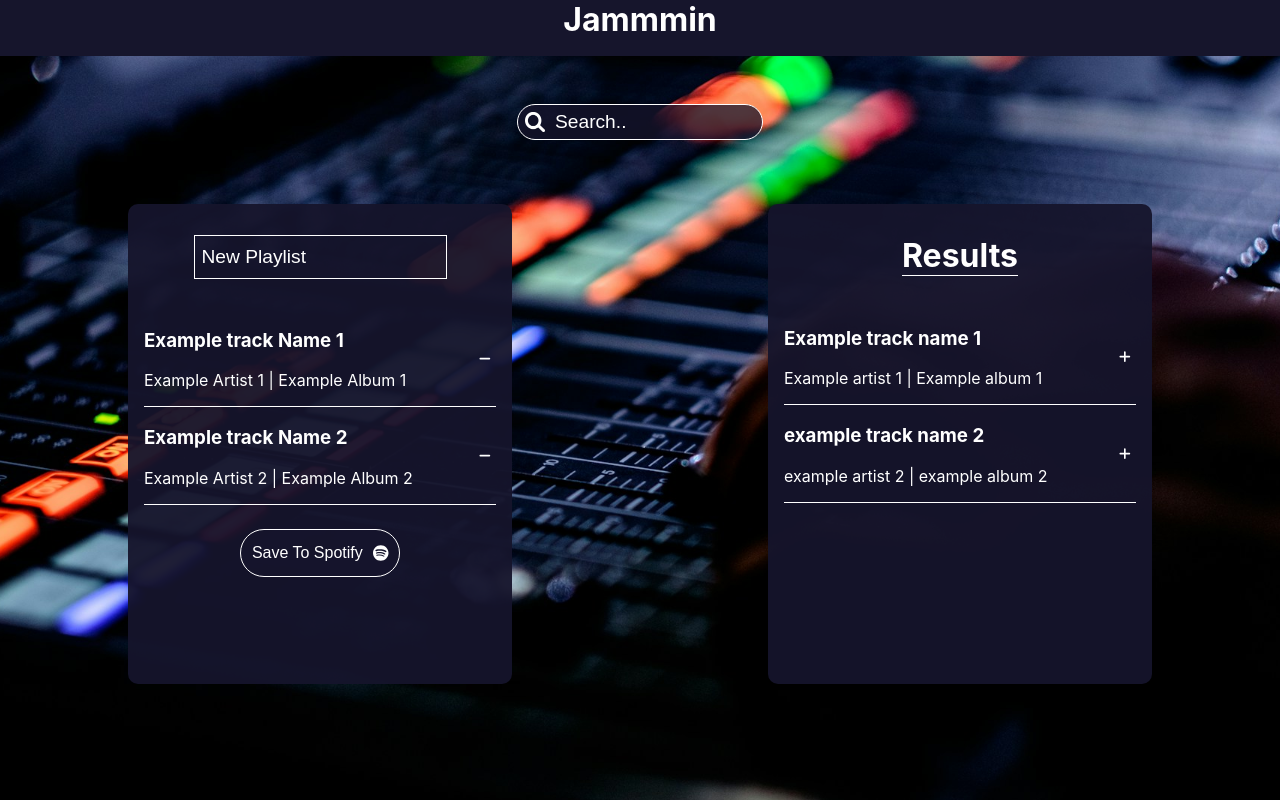
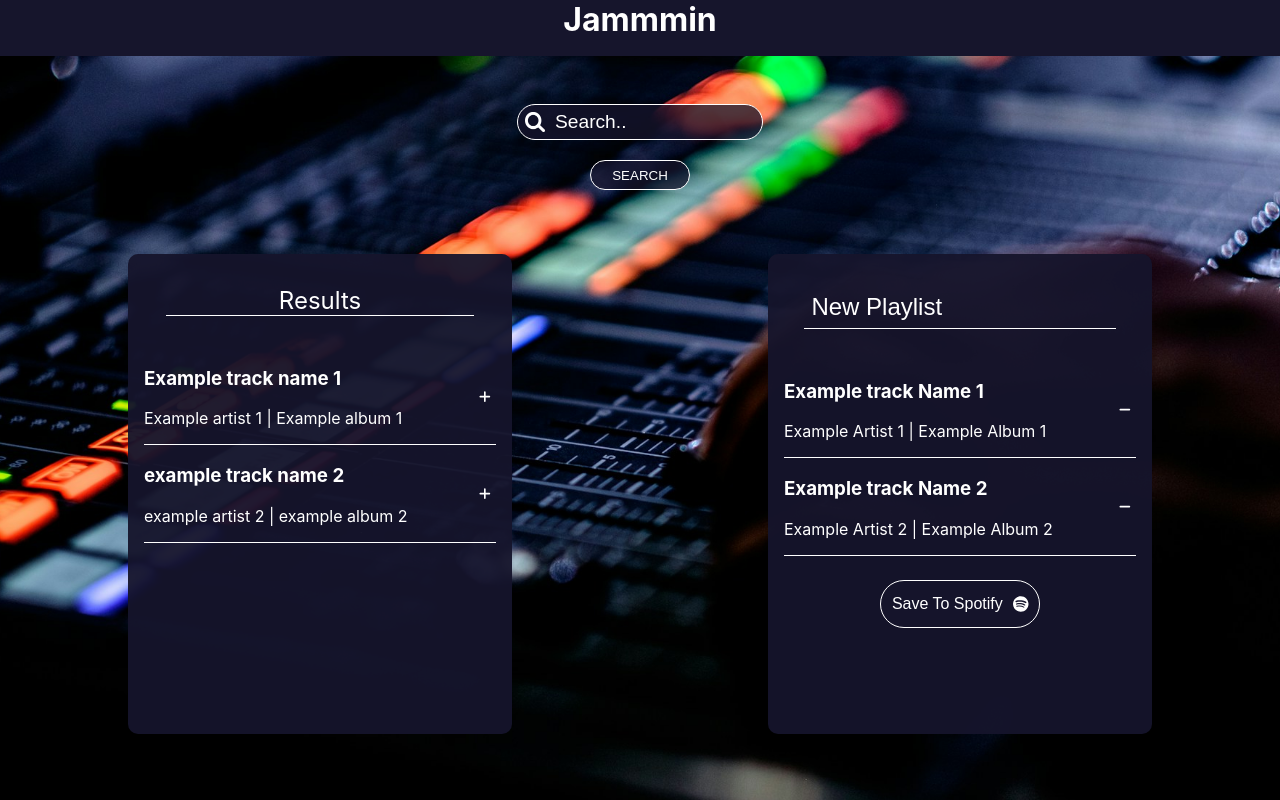
Before and after one commit to B-Mungovan/jamming-portfolio_proj, a React (Create React App) app: page / in a window 1280 px wide. Shown: the top 800 px of the page. Built offline with nearby package versions, Linux system fonts and the light colour scheme.

Commit message:
search bar connected to spotify search, a few css changes too

```diff
--- a/src/components/App.js
+++ b/src/components/App.js
@@ -4,6 +4,7 @@ import SearchBar from './searchBar';
 import SearchResults from './searchResults';
 import Playlist from './playlist';
 import BackgroundImage from '../assets/images/jammin_background_image.jpg';
+import { Spotify } from '../util/spotify';
 
 
 
@@ -60,6 +61,11 @@ function App() {
     const trackURIs = playlistTracks.map((t) => t.uri);
   }
 
+  function search(term) {
+   Spotify.search(term).then((result) => setSearchResults(result));
+    console.log(term);
+  }
+
   return (
   <div
     className="App"
@@ -68,13 +74,13 @@ function App() {
       backgroundSize: 'cover',
       backgroundPosition: 'center',
       backgroundRepeat: 'no-repeat',
-      height: '120vh',
+      minHeight: '100vh',
       width: '100vw'
     }}
   >
     <header className="App-header">
       <h1>Jammmin</h1>
-      <SearchBar />
+      <SearchBar onSearch={search}/>
     </header>
 
     <div className="content">
--- a/src/components/searchBar.js
+++ b/src/components/searchBar.js
@@ -1,8 +1,19 @@
+import React, {useState} from "react";
 
-const SearchBar = () => {
+const SearchBar = (props) => {
+    const [term, setTerm] = useState("");
+
+    function passTerm(){
+        props.onSearch(term);
+    }
+    function handleTermChange({target}){
+        setTerm(target.value);
+    }
+
     return (
         <div className="SearchBar" >
-            <input type="text" placeholder="Search.."></input>
+            <input type="text" placeholder="Search.." onChange={handleTermChange}></input>
+            <button onClick={passTerm}>SEARCH</button>
         </div>
     );
 }
--- a/src/index.css
+++ b/src/index.css
@@ -1,11 +1,16 @@
 body {
-  margin: 0;
   font-family: -apple-system, BlinkMacSystemFont, 'Segoe UI', 'Roboto', 'Oxygen',
     'Ubuntu', 'Cantarell', 'Fira Sans', 'Droid Sans', 'Helvetica Neue',
     sans-serif;
   -webkit-font-smoothing: antialiased;
   -moz-osx-font-smoothing: grayscale;
   color: white;
+}
+
+html, body {
+  min-height: 100%;
+  margin: 0;
+  padding: 0;
 }
 
 
@@ -23,6 +28,7 @@ div header h1 {
 .content {
   display: flex;
   justify-content: space-around;
+  flex-direction: row-reverse;
 }
 
 .App-header h1{
@@ -62,6 +68,25 @@ div header h1 {
   background-position: 7px 7px;
 }
 
+.SearchBar button {
+  margin-top: 20px;
+  color: white;
+  background-color: rgba(22, 21, 44, 0.75);
+  border: 1px solid white;
+  height: 30px;
+  width: 100px;
+  border-radius: 20px;
+  transition: color 0.2s ease, transform 0.3s ease;
+  cursor: pointer;
+}
+
+
+.SearchBar button:hover {
+  background-color: white;
+  color: rgba(22, 21, 44, 0.75);
+  transition: color 0.2s ease, transform 0.3s ease;
+}
+
 .playlist, .searchResults{
   width: 30%;
   height: 30rem;
@@ -71,11 +96,17 @@ div header h1 {
   align-items: center;
   flex-direction: column;
   border-radius: 10px;
+  overflow: auto;
 }
 
 .searchResults h1 {
   margin: 2rem;
   border-bottom: solid 1px white;
+  font-size: x-large;
+  font-weight: 400;
+  width: 80%;
+  display: flex;
+  justify-content: center;
 }
 
 .playlist input {
@@ -84,14 +115,23 @@ div header h1 {
   background-color: transparent;
   color: white;
   border-style: none;
-  outline: 1px solid white;
-  font-size: larger;
+  outline: none;
+  border-bottom: 1px solid white;
   text-indent: 5px;
+  font-size: x-large;
+  font-weight: 400;
+  width: 80%;
+  display: flex;
+  justify-content: center;
 }
 
 .playlist input::placeholder{
   color: white;
   text-indent: 5px;
+  font-size: x-large;
+  font-weight: 400;
+  display: flex;
+  justify-content: center;
 }
 
 .Playlist-save { /*save to spotify button*/
@@ -103,12 +143,17 @@ div header h1 {
   width: 10rem;
   cursor: pointer;
   color: white;
-  background-color: rgba(22, 21, 44, 0.75);;
+  background-color: rgba(22, 21, 44, 0.75);
   outline: none;
   border: 1px solid white;
   font-size: medium;
   margin-top: 1.5rem;
   border-radius: 30px;
+}
+
+.Playlist-save:hover {
+  color: rgba(22, 21, 44, 0.75);
+  background-color: white;
 }
 
 .Track-action { /* plus and minus btn */
@@ -143,3 +188,39 @@ div header h1 {
 .TrackList{
 width: 100%;
 }
+
+footer{
+  width: 100%;
+  height: 35px;
+  margin-top: 10rem;
+  background-color: rgba(22, 21, 44, 0.95);
+}
+
+/* Style the entire scrollbar */
+::-webkit-scrollbar {
+  width: 12px; /* width for vertical scrollbar */
+  height: 12px; /* height for horizontal scrollbar */
+}
+
+/* Style the scrollbar track */
+::-webkit-scrollbar-track {
+  background: #333; /* Dark background */
+  border-radius: 10px;
+}
+
+/* Style the scrollbar thumb (the draggable part) */
+::-webkit-scrollbar-thumb {
+  background-color: #888; /* Gray color */
+  border-radius: 10px;
+  border: 2px solid #333; /* To give padding around the thumb */
+}
+
+/* Hover effect for scrollbar thumb */
+::-webkit-scrollbar-thumb:hover {
+  background-color: #555; /* Darker color when hovered */
+}
+
+/* Optional: Style the corner where horizontal and vertical scrollbars meet */
+::-webkit-scrollbar-corner {
+  background-color: #333;
+}
--- /dev/null
+++ b/src/util/spotify.js
@@ -0,0 +1,57 @@
+let accessToken = "";
+const clientID = "bc8879cfda254acd92cabd03b1d15142";
+const redirectURI = "http://localhost:3000";
+
+const Spotify = {
+    getAccessToken(){
+        if (accessToken) return accessToken;
+
+        const tokeninURL = window.location.href.match(/access_token=([^&]*)/);
+
+        const expiryTime = window.location.href.match(/expires_in=([^&]*)/);
+
+        //setting acces token and exipry time variables
+        if (tokeninURL && expiryTime) {
+            accessToken = tokeninURL[1];
+            const expiresIn = Number(expiryTime[1]);
+
+
+        //function to reset the access token when it expires
+        window.setTimeout(() => (accessToken = ""), expiresIn * 1000);
+
+        // clearing url after token expires
+        window.history.pushState(" Access token", null, "/");
+        return accessToken;
+        }
+
+        const redirect = `https://accounts.spotify.com/authorize?client_id=${clientID}&response_type=token&scope=playlist-modify-public&redirect_uri=${redirectURI}`
+        window.location = redirect;
+
+
+    },
+
+    search(term) {
+        accessToken = Spotify.getAccessToken();
+        return fetch(`https://api.spotify.com/v1/search?type=track&q=${term}`, {
+          method: "GET",
+          headers: { Authorization: `Bearer ${accessToken}` },
+        })
+          .then((response) => response.json())
+          .then((jsonResponse) => {
+            if (!jsonResponse) {
+              console.error("Response error");
+            }
+            return jsonResponse.tracks.items.map((t) => ({
+              id: t.id,
+              name: t.name,
+              artist: t.artists[0].name,
+              album: t.album.name,
+              uri: t.uri,
+            }));
+          });
+      },
+
+
+};
+
+export {Spotify};
```
